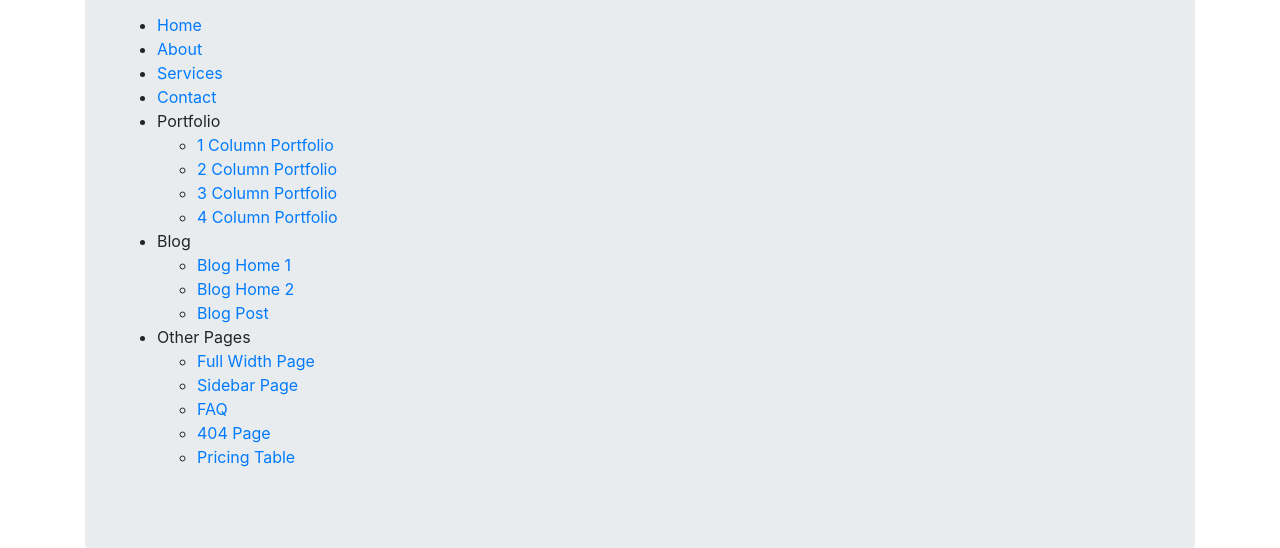
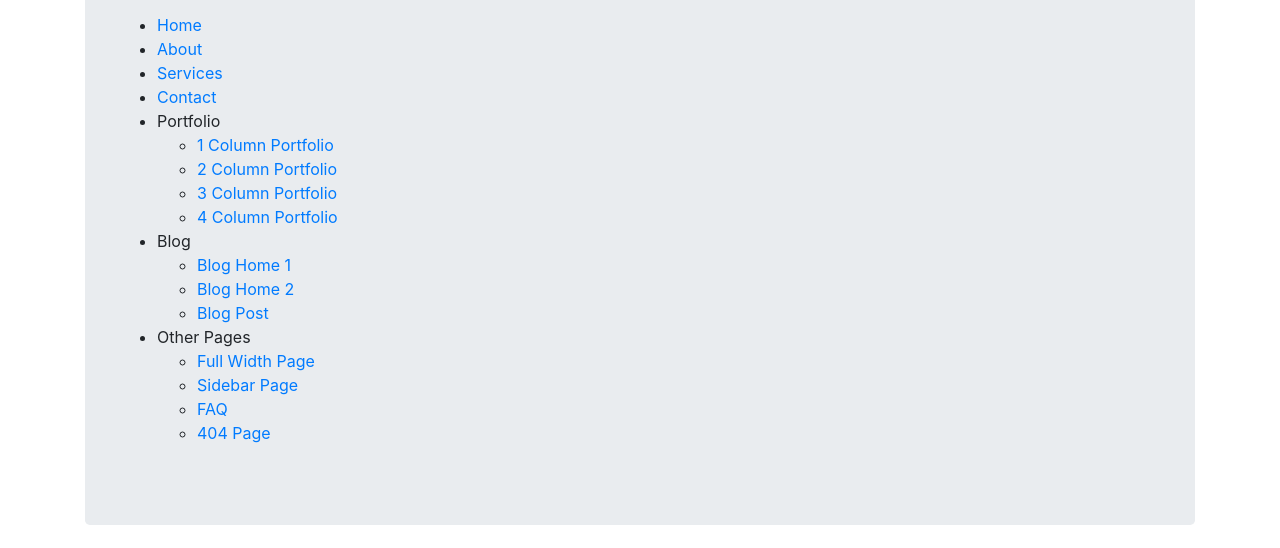
Before and after one commit to superchemical/mandal, a website: page 404.html in a window 1280 px wide. Shown: the part 422-970 px from the top of the page. Drawn offline with Linux system fonts and the light colour scheme.

Commit message:
remove price

```diff
--- a/404.html
+++ b/404.html
@@ -154,9 +154,6 @@
             <li>
               <a href="404.html">404 Page</a>
             </li>
-            <li>
-              <a href="pricing-table.html">Pricing Table</a>
-            </li>
           </ul>
         </li>
       </ul>
```
